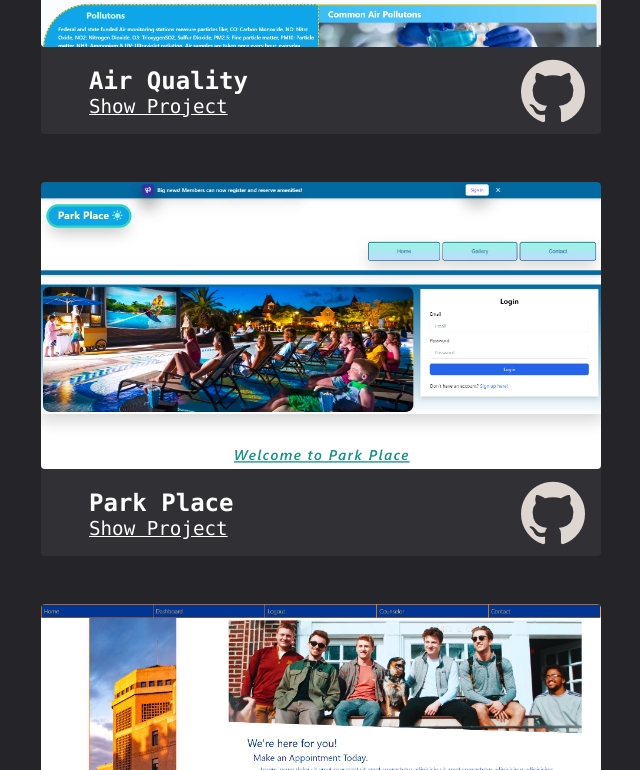
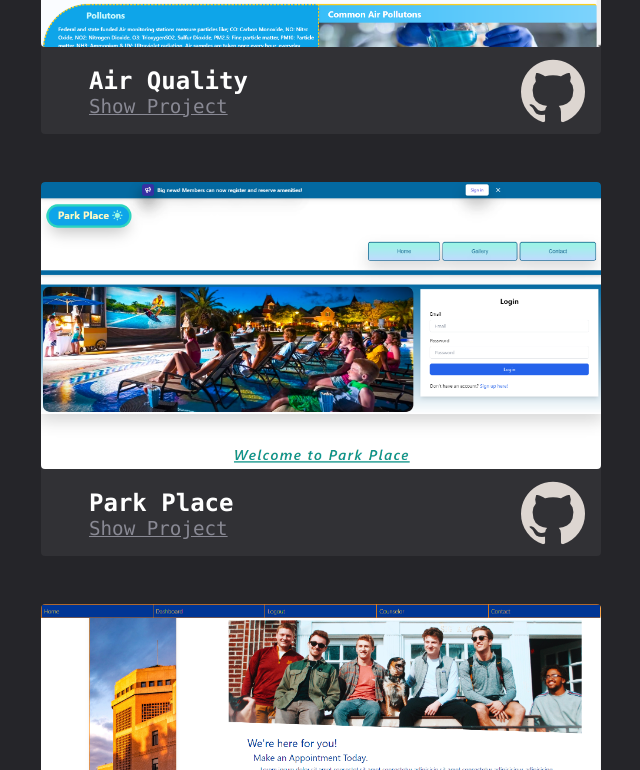
Before and after one commit to ShadoeWraith/Portfolio-v2, a React (Create React App) app: page / in a window 1280 px wide. Shown: the part 2030-2800 px from the top of the page, without its empty margins (319-959 px from the left). Built offline with nearby package versions, Linux system fonts and the light colour scheme.

Commit message:
more things!

```diff
--- a/src/components/Card/Card.css
+++ b/src/components/Card/Card.css
@@ -29,6 +29,7 @@
 
 .card-deploy {
   font-size: 1.2rem;
+  color: rgb(137, 137, 148);
   text-decoration: underline;
 }
 
```
